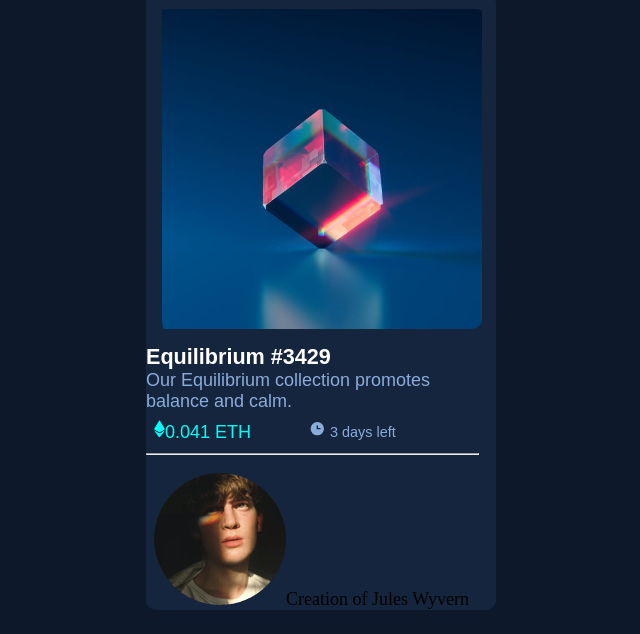
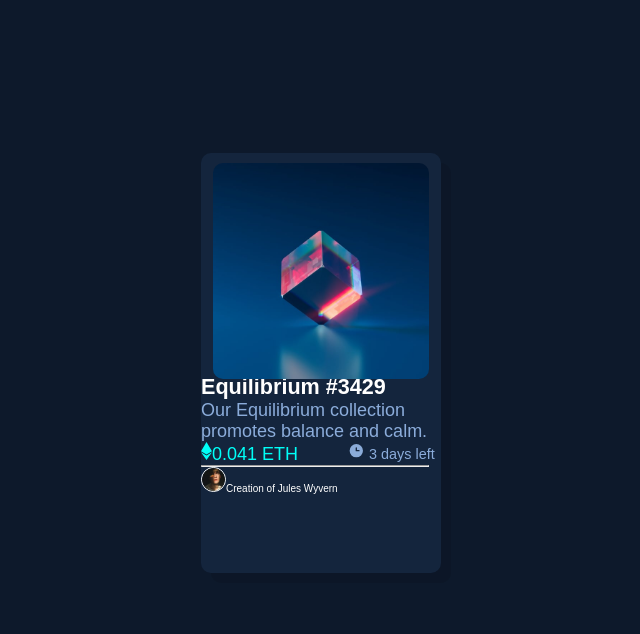
Before and after one commit to wesleyellsworth/Frontend-Mentor-NFT-Card, a plain HTML site: page index.html in a window 1280 px wide. Shown: the part 37-671 px from the top of the page, without its empty margins (319-959 px from the left). Drawn offline with Linux system fonts and the light colour scheme.

Commit message:
updating css

```diff
--- a/css/styles.css
+++ b/css/styles.css
@@ -42,25 +42,29 @@ The designs were created to the following widths:
 
 body {
     background-color: hsl(217, 54%, 11%);
+    font-family: 'Outfit', sans-serif;
 }
 
 .container {
-    width: 350px;
-    display: grid;
-    grid-template-columns: 1fr;
-    grid-template-rows: auto;
-    gap: 10px;
+    width: 240px;
+    height: 420px;
     background-color: hsl(216, 50%, 16%);
     border-radius: 10px;
-    margin: 30px auto;
+    position: absolute;
+    top: 50%;
+    left: 50%;
+    transform: translate(-50%, -50%);
+    box-shadow: 10px 10px rgba(0, 0, 0, 0.1);
 }
 
-.card-img, img {
-    max-width: 98%;
+img.nft-image {
+    max-width: 90%;
     border-radius: 10px;
-    padding-left: 8px;
-    padding-top: 8px;
+    position: relative;
+    top: 10px;
+    left: 12px;
 }
+
 hr {
     max-width: 95%;
     color: hsl(215, 32%, 27%);
@@ -68,14 +72,12 @@ hr {
 
 
 p.nft-name {
-    font-family: 'Outfit', sans-serif;
     font-size: 1.2rem;
     font-weight: 600;
     color: hsl(0, 0%, 100%) ;
 }
 
 p.nft-description {
-    font-family: 'Outfit', sans-serif;
     font-size: 1rem;
     font-weight: 300;
     color: hsl(215, 51%, 70%);
@@ -87,7 +89,6 @@ p.nft-description {
 }
 
 p.price {
-    font-family: 'Outfit', sans-serif;
     font-size: 1rem;
     font-weight: 400;
     color: hsl(178, 100%, 50%);
@@ -95,9 +96,19 @@ p.price {
 }
 
 p.time {
-    font-family: 'Outfit', sans-serif;
     font-size: 0.8rem;
     font-weight: 300;
     color: hsl(215, 51%, 70%);
     padding-left: 30px;
 }
+
+img.profile-img {
+    border: 1px solid #fff;
+    border-radius: 50%;
+    max-width: 25px;
+}
+
+.profile {
+    color: hsl(0, 0%, 100%);
+    font-size: 10px;
+}
--- a/index.html
+++ b/index.html
@@ -20,7 +20,7 @@
   <main class="container">
     <div class="card-img">
       <!-- Image -->
-      <img src="images/image-equilibrium.jpg" alt="NFT Image">
+      <img src="images/image-equilibrium.jpg" class="nft-image" alt="NFT Image">
     </div>
     <div class="card-text">
       <!-- NFT Name -->
```
